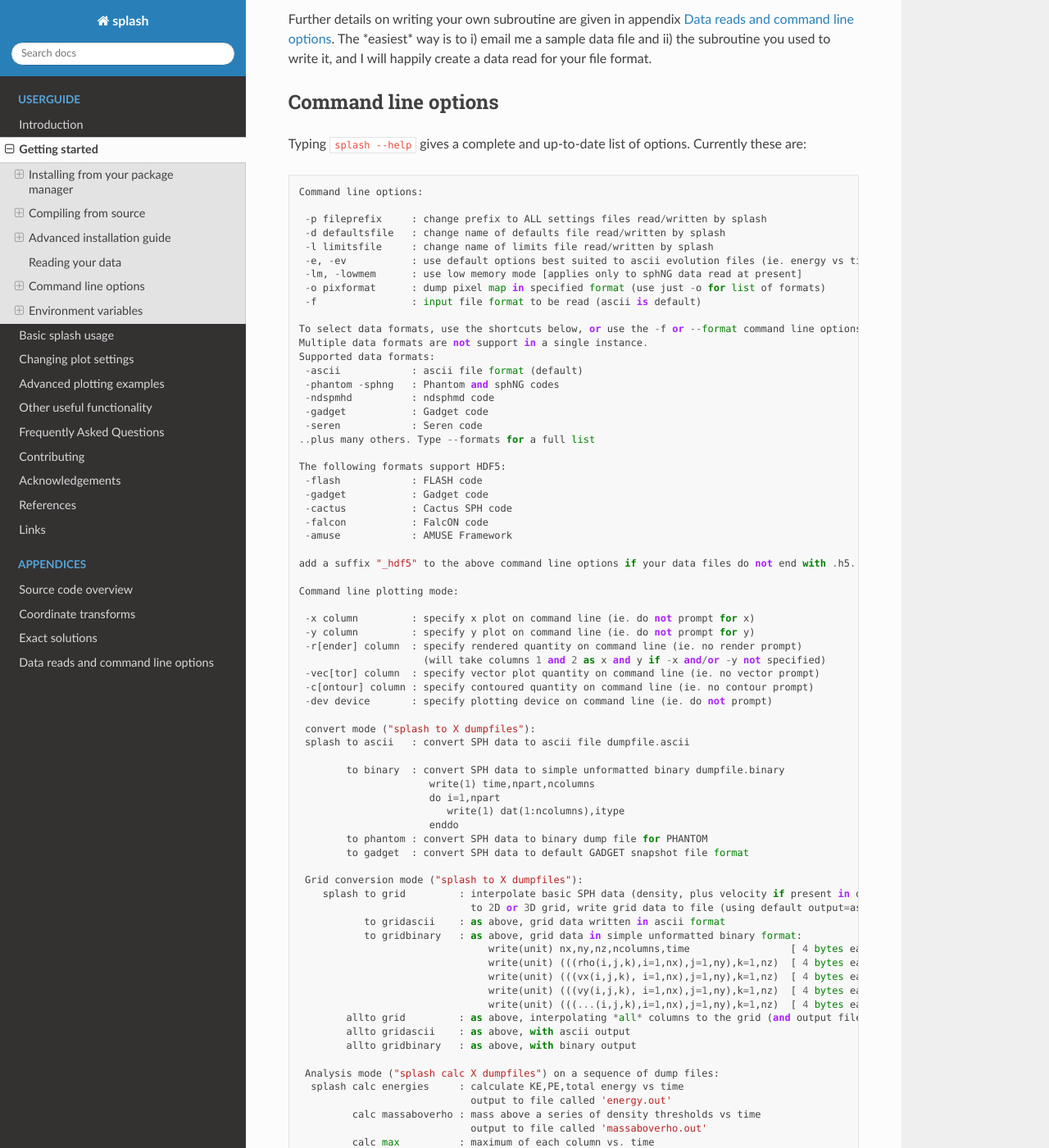
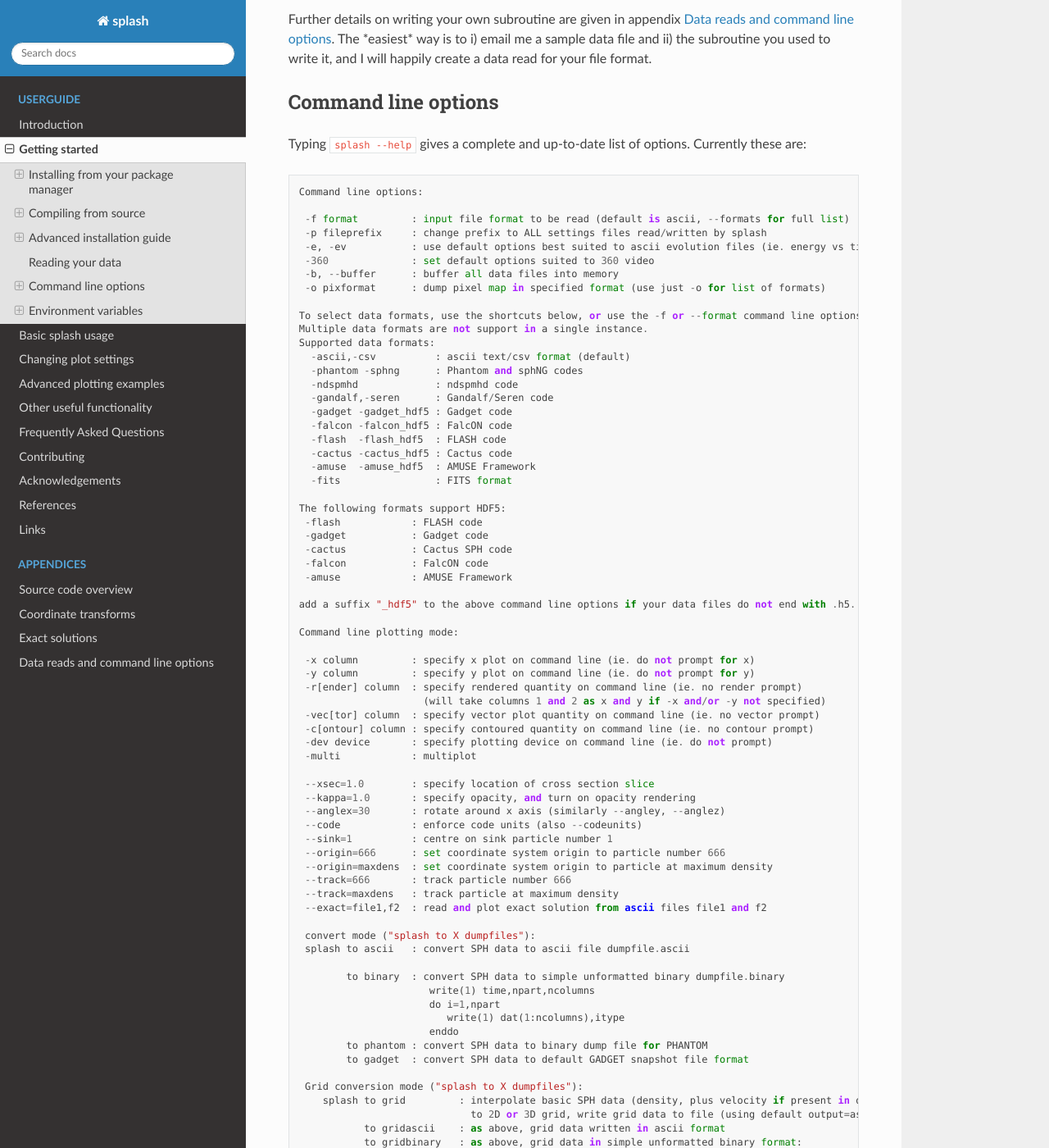
Before and after one commit to danieljprice/splash, a Sphinx documentation site: the page built from docs/getting-started.rst, in a window 1280 px wide and 1400 px high, scrolled down 5674 px. Shown: the whole window at 82% size. Built offline with Sphinx 7.4.7 and the Read the Docs theme 2.0.0, drawn with Linux system fonts in a browser that asks for light colours; some of the changed text lies outside the part shown.

Commit message:
updated docs for v3.8.0

```diff
--- a/docs/basic.rst
+++ b/docs/basic.rst
@@ -52,7 +52,7 @@ file(s) on the command line, e.g.
     12) multiplot [  4 ]      m) set multiplot
    -------------------------------------------------------
     d(ata) p(age) o(pts) l(imits) le(g)end h(elp)
-    r(ender) v(ector) x(sec/rotate) s,S(ave) q(uit)
+    r(ender) v(ector) x(sec/rotate) s(ave) q(uit)
    -------------------------------------------------------
    Please enter your selection now (y axis or option):
 
--- a/docs/conf.py
+++ b/docs/conf.py
@@ -18,11 +18,11 @@ import sphinx_rtd_theme
 # -- Project information -----------------------------------------------------
 
 project = 'splash'
-copyright = '2004-2022 Daniel Price'
+copyright = '2004-2023 Daniel Price and contributors'
 author = 'Daniel Price'
 
 # The full version, including alpha/beta/rc tags
-release = 'v3.4.0'
+release = 'v3.8.0'
 
 # -- General configuration ---------------------------------------------------
 
--- a/docs/getting-started.rst
+++ b/docs/getting-started.rst
@@ -272,23 +272,26 @@ Typing ``splash --help`` gives a complete and up-to-date list of options. Curren
 
    Command line options:
 
+    -f format         : input file format to be read (default is ascii, --formats for full list)
     -p fileprefix     : change prefix to ALL settings files read/written by splash
-    -d defaultsfile   : change name of defaults file read/written by splash
-    -l limitsfile     : change name of limits file read/written by splash
     -e, -ev           : use default options best suited to ascii evolution files (ie. energy vs time)
-    -lm, -lowmem      : use low memory mode [applies only to sphNG data read at present]
+    -360              : set default options suited to 360 video
+    -b, --buffer      : buffer all data files into memory
     -o pixformat      : dump pixel map in specified format (use just -o for list of formats)
-    -f                : input file format to be read (ascii is default)
 
    To select data formats, use the shortcuts below, or use the -f or --format command line options
    Multiple data formats are not support in a single instance.
    Supported data formats:
-    -ascii            : ascii file format (default)
-    -phantom -sphng   : Phantom and sphNG codes
-    -ndspmhd          : ndsphmd code
-    -gadget           : Gadget code
-    -seren            : Seren code
-   ..plus many others. Type --formats for a full list
+     -ascii,-csv          : ascii text/csv format (default)
+     -phantom -sphng      : Phantom and sphNG codes
+     -ndspmhd             : ndspmhd code
+     -gandalf,-seren      : Gandalf/Seren code
+     -gadget -gadget_hdf5 : Gadget code
+     -falcon -falcon_hdf5 : FalcON code
+     -flash  -flash_hdf5  : FLASH code
+     -cactus -cactus_hdf5 : Cactus code
+     -amuse  -amuse_hdf5  : AMUSE Framework
+     -fits                : FITS format
 
    The following formats support HDF5:
     -flash            : FLASH code
@@ -308,6 +311,18 @@ Typing ``splash --help`` gives a complete and up-to-date list of options. Curren
     -vec[tor] column  : specify vector plot quantity on command line (ie. no vector prompt)
     -c[ontour] column : specify contoured quantity on command line (ie. no contour prompt)
     -dev device       : specify plotting device on command line (ie. do not prompt)
+    -multi            : multiplot
+
+    --xsec=1.0        : specify location of cross section slice
+    --kappa=1.0       : specify opacity, and turn on opacity rendering
+    --anglex=30       : rotate around x axis (similarly --angley, --anglez)
+    --code            : enforce code units (also --codeunits)
+    --sink=1          : centre on sink particle number 1
+    --origin=666      : set coordinate system origin to particle number 666
+    --origin=maxdens  : set coordinate system origin to particle at maximum density
+    --track=666       : track particle number 666
+    --track=maxdens   : track particle at maximum density
+    --exact=file1,f2  : read and plot exact solution from ascii files file1 and f2
 
     convert mode ("splash to X dumpfiles"):
     splash to ascii   : convert SPH data to ascii file dumpfile.ascii
@@ -353,6 +368,8 @@ Typing ``splash --help`` gives a complete and up-to-date list of options. Curren
                                 output to file called 'meanvals.out'
             calc rms          : (mass weighted) root mean square of each column vs. time
                                 output to file called 'rmsvals.out'
+            calc tracks       : track particle data vs time for selected particles,
+               --track=1,2,3    output to tracks-1.out,tracks-2.out,tracks-3.out
 
      the above options all produce a small ascii file with one row per input file.
      the following option produces a file equivalent in size to one input file (in ascii format):
@@ -362,6 +379,9 @@ Typing ``splash --help`` gives a complete and up-to-date list of options. Curren
 
             calc ratio        : ratio of *all* entries in each file compared to first
                                 output to file called 'ratio.out'
+
+            calc plus         : add two snapshots together
+                                output to file called 'plus.out'
 
 Command-line options can be entered in any order on the command line
 (even after the dump file names). For more information on the convert
@@ -398,6 +418,8 @@ Command line flags (or environment variables) that affect all data reads are:
 | ---origin=666        | SPLASH_ORIGIN         | recentre the coordinate origin and velocities   |
 |                      |                       | to the selected particle (e.g. particle 666)    |
 +----------------------+-----------------------+-------------------------------------------------+
+| ---origin=maxdens    | SPLASH_ORIGIN         | reset origin to particle at maximum density     |
++----------------------+-----------------------+-------------------------------------------------+
 | --dontcentrevel='y'  | SPLASH_DONTCENTREVEL  | used along with SPLASH_CENTRE_ON_SINK or        |
 |                      |                       | SPLASH_ORIGIN. If true, then the velocities     |
 |                      |                       | will not be made relative to the sink or        |
@@ -406,8 +428,12 @@ Command line flags (or environment variables) that affect all data reads are:
 | ---track=4789        | SPLASH_TRACK          | set limits of all quantities relative to those  |
 |                      |                       | of the selected particle (e.g. particle 4789)   |
 +----------------------+-----------------------+-------------------------------------------------+
+| ---track=maxdens     | SPLASH_TRACK          | track the particle at maximum density           |
++----------------------+-----------------------+-------------------------------------------------+
 | ---vzero=1.0,1.0,1.0 | SPLASH_VZERO          | subtract reference velocity from all particles  |
 |                      |                       | (velocity should be specified in code units)    |
++----------------------+-----------------------+-------------------------------------------------+
+| ---exact=file1,file2 |                       | plot exact solution from files file1 and file2  |
 +----------------------+-----------------------+-------------------------------------------------+
 | ---beam=2.0          | SPLASH_BEAM           | if given a value :math:`>`\ 0 enforces a minimum|
 |                      |                       | smoothing length, specified in code units,      |
@@ -580,6 +606,9 @@ For the sphNG and PHANTOM read (``splash -phantom``) the options are:
 | ``--cm``          | resets the positions such that the centre of          |
 |                   | mass is exactly at the origin.                        |
 +-------------------+-------------------------------------------------------+
+| ``--dense``       | resets the positions such that the centre of          |
+|                   | mass of the densest clump is exactly at the origin.   |
++-------------------+-------------------------------------------------------+
 | ``--omega=3.142`` | if non-zero, subtracts solid body rotation with omega |
 |                   | as specified to give velocities in co-rotating frame  |
 +-------------------+-------------------------------------------------------+
--- a/docs/intro.rst
+++ b/docs/intro.rst
@@ -111,8 +111,8 @@ Version History
 License
 -------
 
-splash - a visualisation tool for SPH data ©2004-2021 Daniel Price. This
-program is free software; you can redistribute it and/or modify it under
+splash - a visualisation tool for SPH data ©2004-2023 Daniel Price and contributors.
+This program is free software; you can redistribute it and/or modify it under
 the terms of the GNU General Public License as published by the Free
 Software Foundation; either version 2 of the License, or (at your
 option) any later version. This program is distributed in the hope that
```
Also changed, not shown: docs/version_history.rst (+32 -0 lines).
